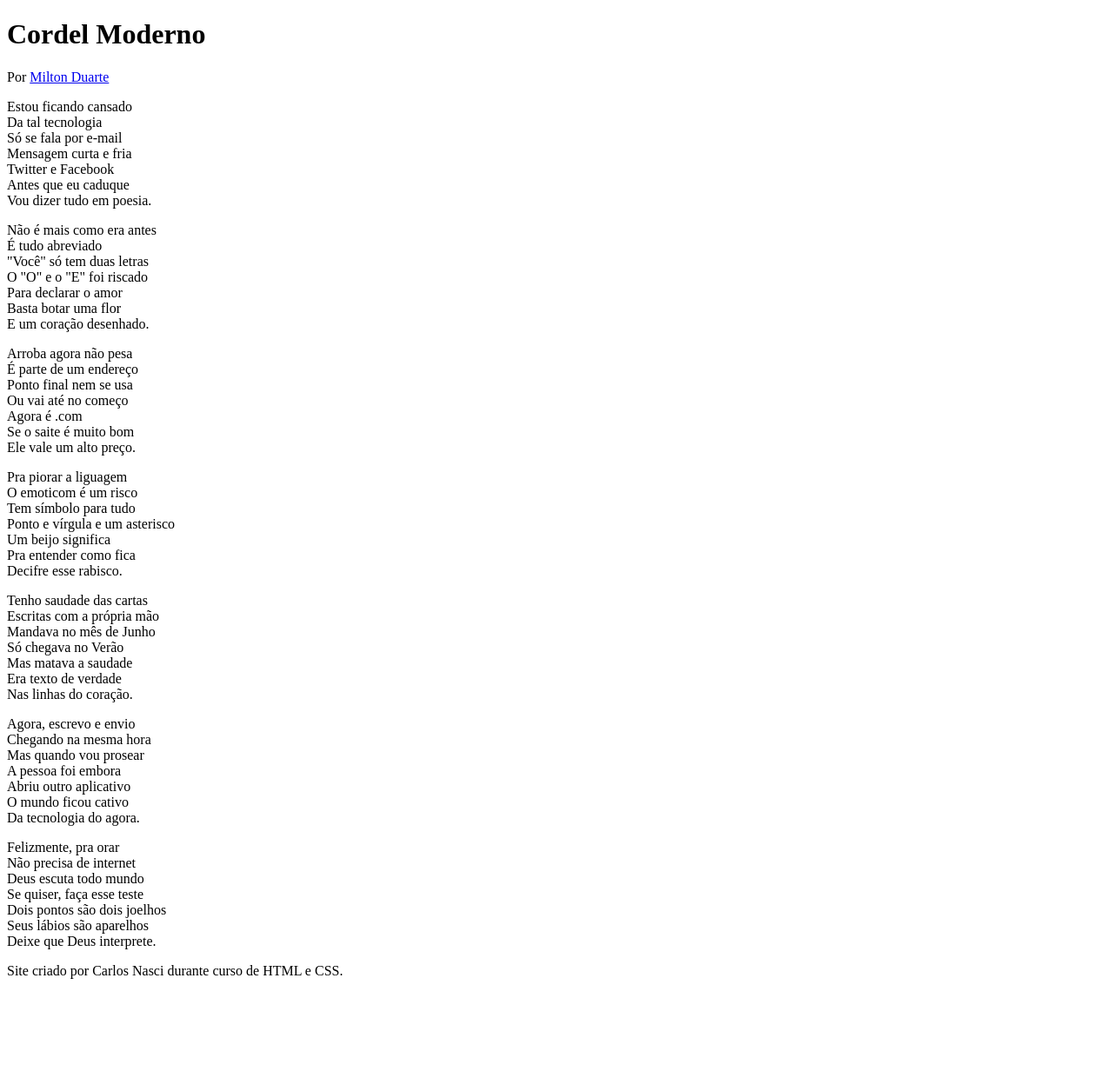
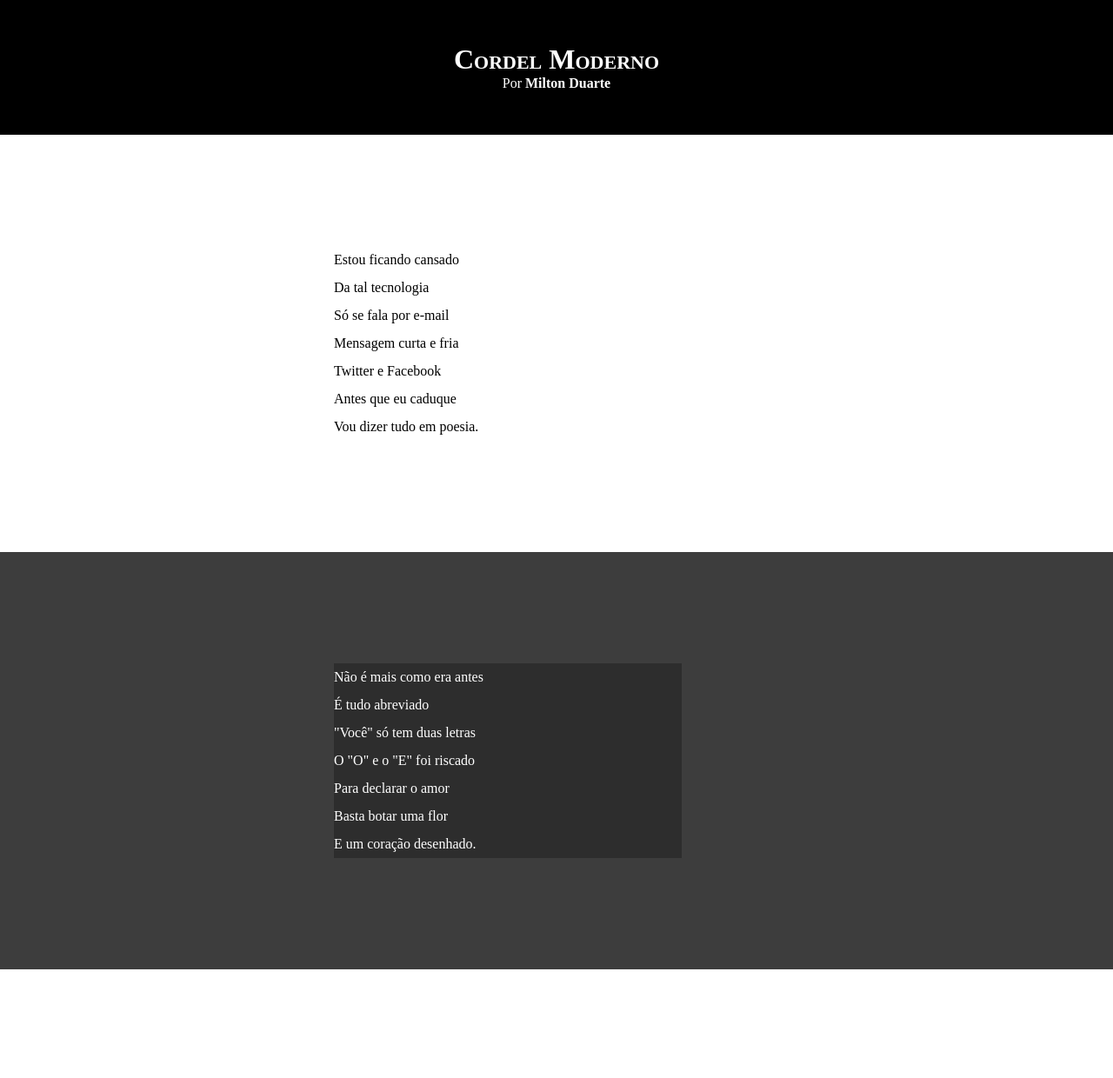
Before and after one commit to CarlosNasciDev/html-css, a plain HTML site: page projeto-cordel-moderno/index.html in a window 1280 px wide. Shown: the top 1240 px of the page at 87% size. Before the commit the page ends 1142 px from the top, so only its background shows below. Drawn offline with Linux system fonts and the light colour scheme.

Commit message:
update html e css cordel

```diff
--- a/projeto-cordel-moderno/index.html
+++ b/projeto-cordel-moderno/index.html
@@ -14,7 +14,7 @@
 
     </header>
 
-    <section>
+    <section class="normal">
         <p>
             Estou ficando cansado <br>
             Da tal tecnologia <br>
@@ -28,7 +28,7 @@
 
 
 
-    <section>
+    <section class="imagem">
         <p>
             Não é mais como era antes <br>
             É tudo abreviado <br>
@@ -42,7 +42,7 @@
 
 
 
-    <section>
+    <section class="normal">
         <p>
             Arroba agora não pesa <br>
             É parte de um endereço <br>
@@ -66,7 +66,7 @@
 
 
 
-    <section>
+    <section class="imagem">
         <p>
             Tenho saudade das cartas <br>
             Escritas com a própria mão <br>
@@ -80,7 +80,7 @@
 
 
 
-    <section>
+    <section class="normal">
         <p>
             Agora, escrevo e envio <br>
             Chegando na mesma hora <br>
--- a/projeto-cordel-moderno/style.css
+++ b/projeto-cordel-moderno/style.css
@@ -0,0 +1,63 @@
+@charset "UTF-8";
+*{
+    margin: 0px;
+    padding: 0px;
+}
+
+html, body {
+    min-height: 100vh;
+    background-color: darkgray;
+}
+
+header {
+    background-color: black;
+    color: white;
+    text-align: center;
+}
+
+header > h1 {
+    padding-top: 50px;
+    font-variant: small-caps;
+}
+
+header > p {
+    padding-bottom: 50px;
+}
+
+a {
+    color: white;
+    text-decoration: none;
+    font-weight: bolder;
+}
+
+a:hover {
+    text-decoration: underline;
+}
+
+section {
+    padding: 10% 0% 10% 30%;
+    line-height: 2em;
+}
+
+.normal {
+    background-color: white;
+    color: rgb(0, 0, 0);
+}
+
+.imagem {
+    background-color: rgb(61, 61, 61);
+    color: white;
+
+}
+
+.imagem > p {
+    width: 400px;
+    background-color: rgba(0, 0, 0, 0.271);
+}
+
+footer {
+    background-color: black;
+    text-align: center;
+    color: white;
+    padding: 5px;
+}
```
